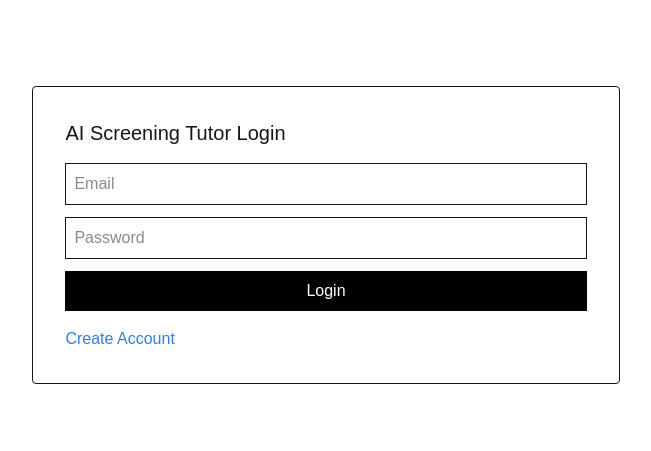
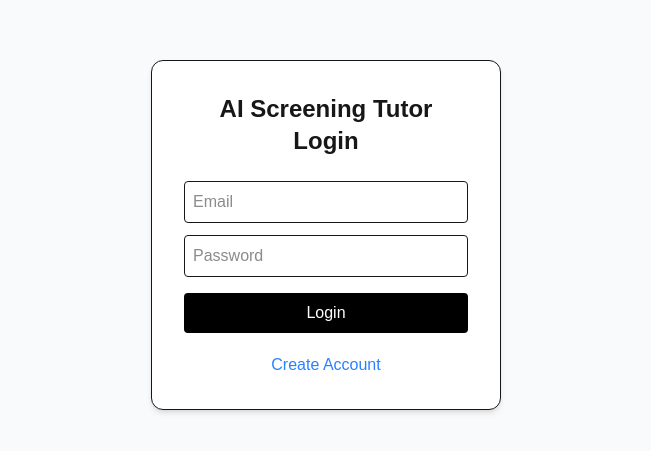
Before and after one commit to Shreyansh1775/AI-Screening-Tutor-Webapp, a Next.js app: page /login in a window 1280 px wide. Shown: the part 165-616 px from the top of the page, without its empty margins (314-965 px from the left). Built offline with nearby package versions, Linux system fonts and the light colour scheme.

Commit message:
Improved LoginPage UI, cardlayout, added buffer animation after login button is clicked

```diff
--- a/app/login/page.tsx
+++ b/app/login/page.tsx
@@ -8,8 +8,14 @@ export default function LoginPage() {
 
   const [email, setEmail] = useState("");
   const [password, setPassword] = useState("");
+  const [loading, setLoading] = useState(false);
 
   const handleLogin = async () => {
+    if (loading) return;
+
+    setLoading(true);
+
+    try {
       const res = await fetch("/api/auth/login", {
         method: "POST",
         headers: { "Content-Type": "application/json" },
@@ -20,36 +26,56 @@ export default function LoginPage() {
         router.push("/interview");
       } else {
         alert("Invalid login");
+        setLoading(false);
+      }
+    } catch (error) {
+      alert("Something went wrong");
+      setLoading(false);
     }
   };
 
   return (
-    <div className="h-screen flex items-center justify-center">
-      <div className="p-8 border rounded">
-        <h1 className="text-xl mb-4">AI Screening Tutor Login</h1>
+    <div className="h-screen flex items-center justify-center bg-gray-50">
+      <div className="p-8 border rounded-xl shadow-md bg-white w-[350px]">
+        <h1 className="text-2xl font-semibold mb-6 text-center">
+          AI Screening Tutor Login
+        </h1>
 
         <input
           placeholder="Email"
-          className="border p-2 w-full mb-3"
+          className="border p-2 w-full mb-3 rounded"
           onChange={(e) => setEmail(e.target.value)}
         />
 
         <input
           type="password"
           placeholder="Password"
-          className="border p-2 w-full mb-3"
+          className="border p-2 w-full mb-4 rounded"
           onChange={(e) => setPassword(e.target.value)}
         />
 
         <button
           onClick={handleLogin}
-          className="bg-black text-white px-4 py-2 w-full"
+          disabled={loading}
+          className={`w-full py-2 rounded text-white transition-all duration-300
+          ${
+            loading
+              ? "bg-gray-500 cursor-not-allowed"
+              : "bg-black hover:bg-gray-800"
+          }`}
         >
-          Login
+          {loading ? (
+            <span className="flex items-center justify-center gap-2">
+              <span className="w-4 h-4 border-2 border-white border-t-transparent rounded-full animate-spin"></span>
+              Logging in...
+            </span>
+          ) : (
+            "Login"
+          )}
         </button>
 
         <p
-          className="mt-4 cursor-pointer text-blue-500"
+          className="mt-5 text-center cursor-pointer text-blue-500 hover:underline"
           onClick={() => router.push("/register")}
         >
           Create Account
```
Lines whose indentation alone changed are shown as unchanged.
